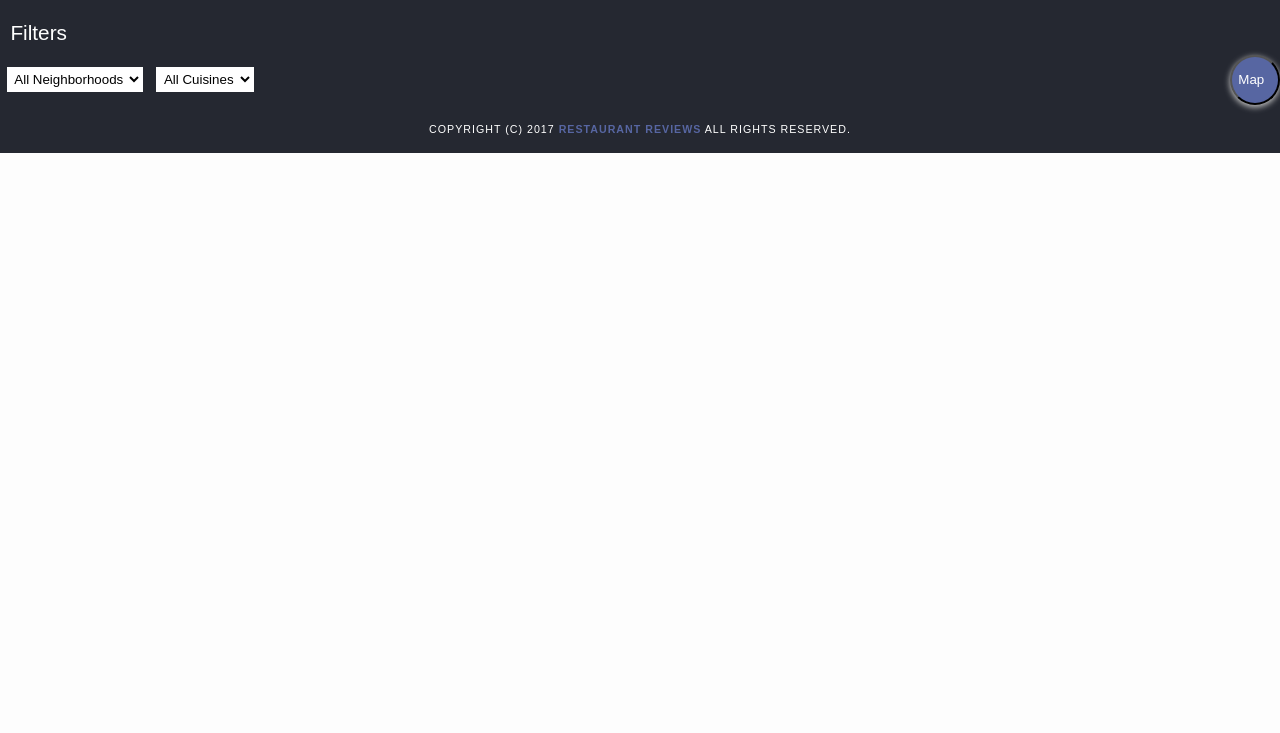
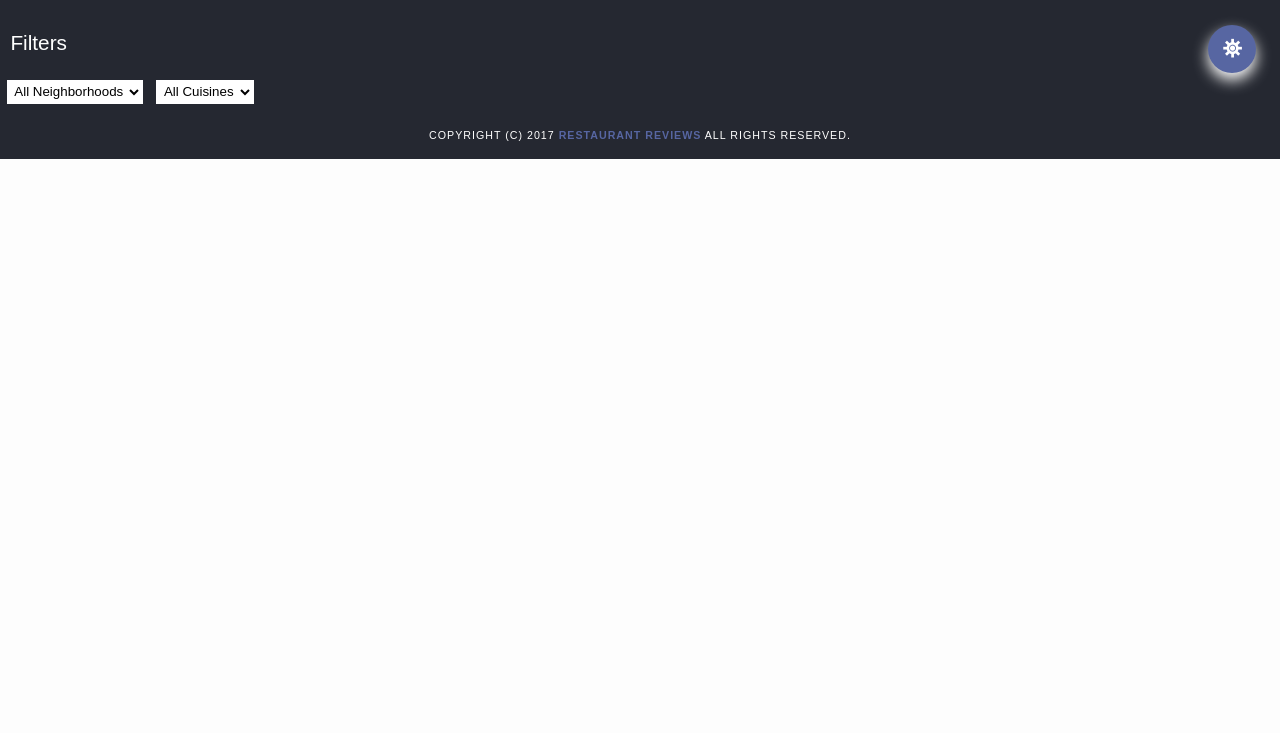
Before and after one commit to Stefavag88/udacity-project, a website built with webpack: page index.html in a window 1280 px wide. Shown: the part 67-800 px from the top of the page. Built offline with nearby package versions, Linux system fonts and the light colour scheme.

Commit message:
Styles for map button

```diff
--- a/css/styles.css
+++ b/css/styles.css
@@ -116,15 +116,26 @@ nav h1 a {
 }
 
 #map-toggle-btn{
-  align-self: baseline;
-  width:50px;
-  height:50px;
+  width:2em;
+  height:2em;
   border-radius: 50%;
   z-index: 100;
-  padding-right: 1em;
+  margin-top:0.5em;
+  margin-right: 1em;
   background-color: #5766A2;
   color: white;
-  box-shadow: 0 2px 6px #ccc;
+  font-weight: 700;
+  font-size: 24px;
+  cursor:pointer;
+  border:none;
+  box-shadow: 0 0.3em 0.6em #fff;
+  outline: none;
+  transition: all 0.256s linear;
+}
+
+#map-toggle-btn:hover{
+  background-color: #252831;
+  box-shadow: 0 0.3em 0.6em #ccc;
 }
 
 /* .filters-header{
@@ -162,13 +173,14 @@ nav h1 a {
 }
 .filter-selections{
   display: flex;
+  align-items: center;
   justify-content: flex-start;
 }
 @media screen and (max-width:420px){
   .filter-options {
     font-size: 9pt;
   }
-  .filter-options select{
+  .filter-selections select{
     padding:0.2em;
   }
 }
@@ -179,7 +191,7 @@ nav h1 a {
   line-height: 1;
   padding:0.5em 1em 0 0.5em;
 }
-.filter-options select {
+.filter-selections select {
   background-color: white;
   border: 1px solid #fff;
   font-family: Arial,sans-serif;
@@ -267,7 +279,7 @@ nav h1 a {
 }
 
 .restaurants-list li a {
-  background-color: #5766A2;;
+  background-color: #5766A2;
   box-shadow: 0 0.3em 0.6em #666;
   color: #fff;
   display: block;
--- a/index.html
+++ b/index.html
@@ -22,8 +22,10 @@
       <div role="application" aria-label="location" tabIndex="-1" class="map"></div>
     </section>
     <section tabIndex="0" class="filters">
+      <div role="application" class="filter-options">
         <h2 aria-label="restaurants filters">Filters</h2>
-      <div role="application" class="filter-options">
+        <button role="application" title="Toggle Map" id="map-toggle-btn" onclick="showMapOnScreen()">&#x26EF;</button>
+      </div>
       <div role="application" class="filter-selections">
         <select aria-label="neighborhoods filter" role="radio" id="neighborhoods-select" class="neighborhoods-select" name="neighborhoods">
           <option value="all">All Neighborhoods</option>
@@ -31,8 +33,6 @@
         <select aria-label="cuisines filter" role="radio" id="cuisines-select" class="cuisines-select" name="cuisines">
           <option value="all">All Cuisines</option>
         </select>
-        </div>
-        <button role="application" id="map-toggle-btn" onclick="showMapOnScreen()">Map</button>
       </div>
     </section>
     <section>
--- a/sw.js
+++ b/sw.js
@@ -60,6 +60,7 @@ self.addEventListener('fetch', event => {
           //not for production environments!!
           customResponse.headers.set("Access-Control-Allow-Origin", "*");
         }
+        console.log(event.request);
         return customResponse || fetch(event.request);
       })
       .catch(err => console.log("SW Error!!", err))
--- a/webpack.config.js
+++ b/webpack.config.js
@@ -22,6 +22,9 @@ const config = {
     output: {
         filename: '[name].js',
         path: path.resolve(__dirname, 'dist')
+    },
+    performance: {
+        maxEntrypointSize: 265000
     },
     optimization: {
         minimizer: [
```
Lines whose indentation alone changed are shown as unchanged.
